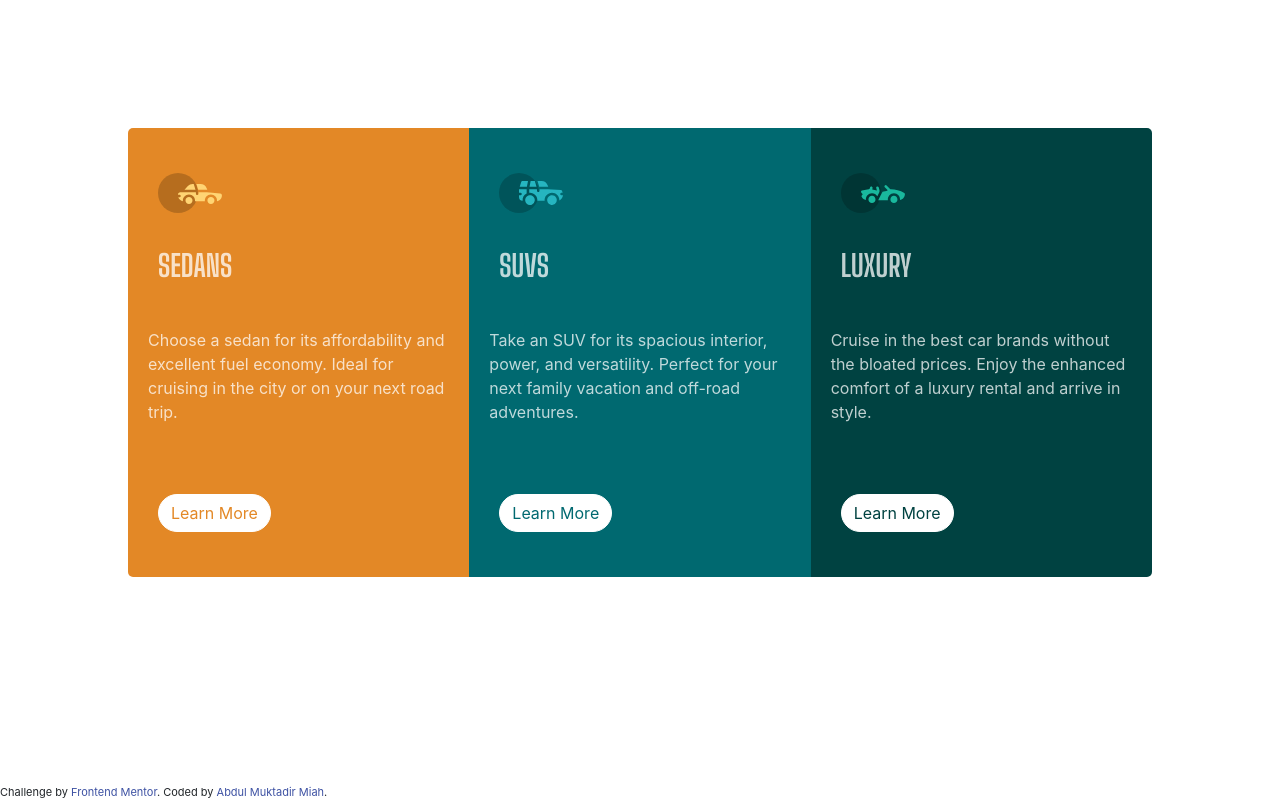
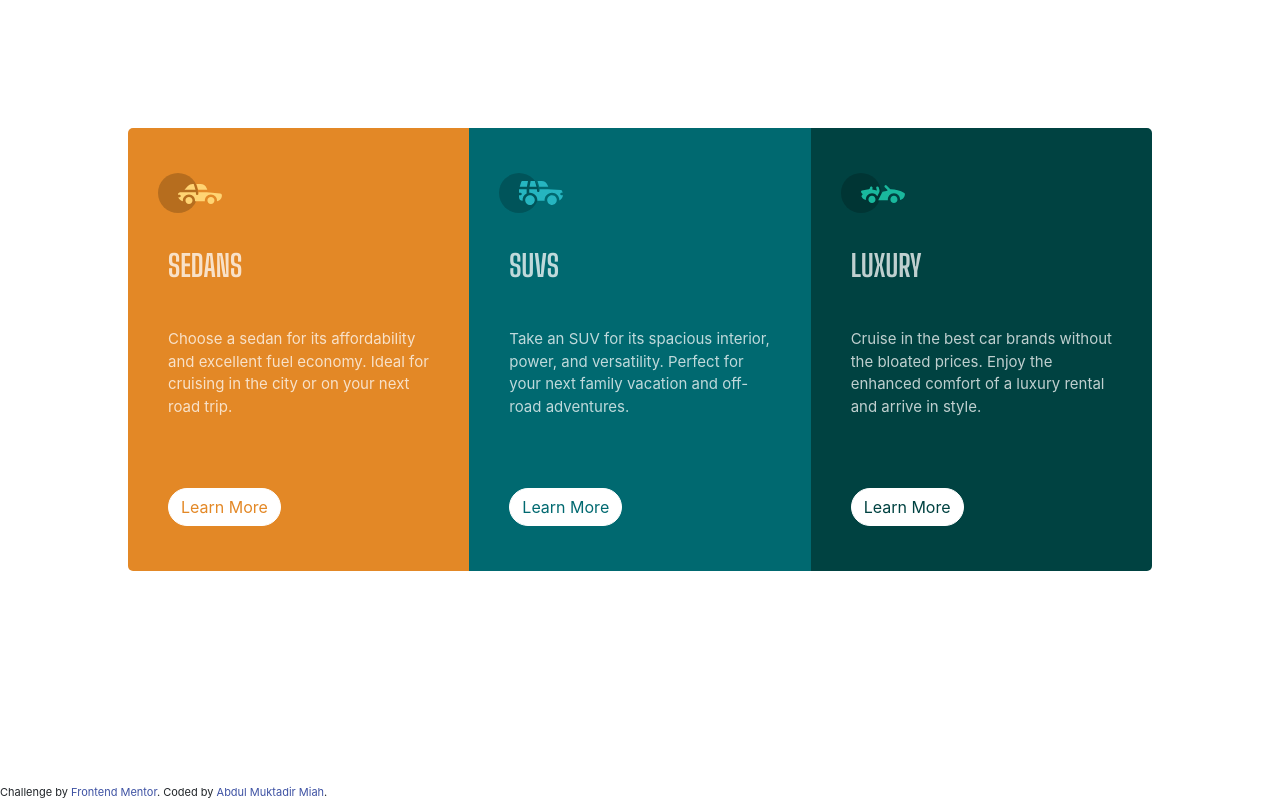
Before and after one commit to AbdulMiah/3-column-preview_frontend, a plain HTML site: page index.html in a window 1280 px wide. Drawn offline with nearby package versions, Linux system fonts and the light colour scheme.

Commit message:
Updated padding for each column to match the design image as much as possible.

```diff
--- a/css/style.css
+++ b/css/style.css
@@ -15,15 +15,16 @@
 .subtitle-row {
   font-family: Big Shoulders Display;
   font-size: 30px;
-  padding: 0 0 20px 30px;
+  padding-left: 40px;
 }
 
 .desc-row {
-  padding: 20px;
+  padding: 40px;
+  font-size: 15px;
 }
 
 .btn-row {
-  padding: 50px 30px 30px 30px;
+  padding: 30px 40px 30px 40px;
 }
 
 .sedans-col {
@@ -91,20 +92,6 @@
   border-color: white;
 }
 
-
-/* .container {
-height: 350px;
-width: 30%;
-border: 1px solid black;
-overflow:hidden;
-} */
-
-/*
-.sedans-container {
-  padding: 30px;
-  background-color: orange;
-} */
-
 .attribution {
   font-size: 11px;
   text-align: center;
--- a/index.html
+++ b/index.html
@@ -26,7 +26,7 @@
               or on your next road trip.
             </div>
             <div class="row btn-row">
-              <a href="https://www.youtube.com/watch?v=dQw4w9WgXcQ"><button type="button" class="btn btn-outline-primary sedansLearnMore learnMoreHover">Learn More</button></a>
+              <button type="button" class="btn btn-outline-primary sedansLearnMore learnMoreHover">Learn More</button>
             </div>
           </div>
 
@@ -58,7 +58,7 @@
               rental and arrive in style.
             </div>
             <div class="row btn-row">
-              <button type="button" class="btn btn-outline-primary luxLearnMore learnMoreHover">Learn More</button>
+              <a href="https://www.youtube.com/watch?v=dQw4w9WgXcQ"><button type="button" class="btn btn-outline-primary luxLearnMore learnMoreHover">Learn More</button></a>
             </div>
           </div>
         </div>
```
